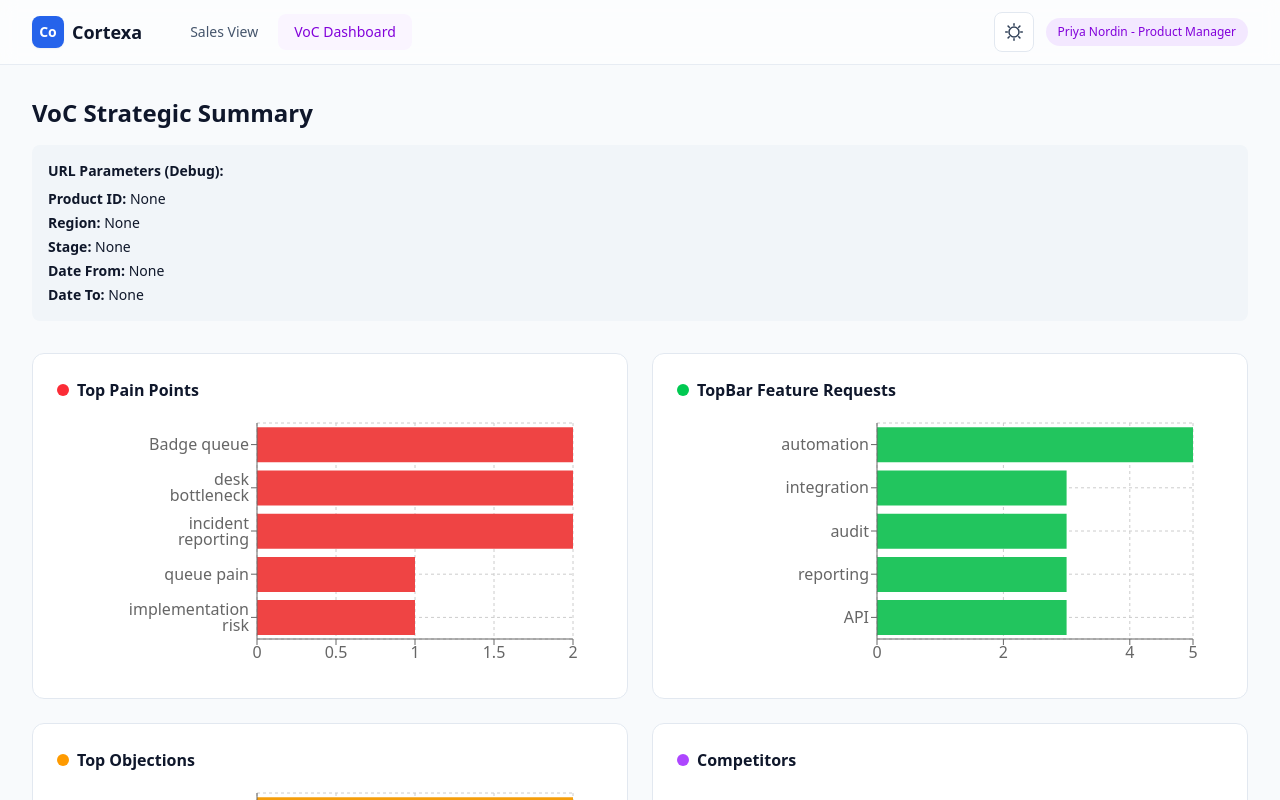
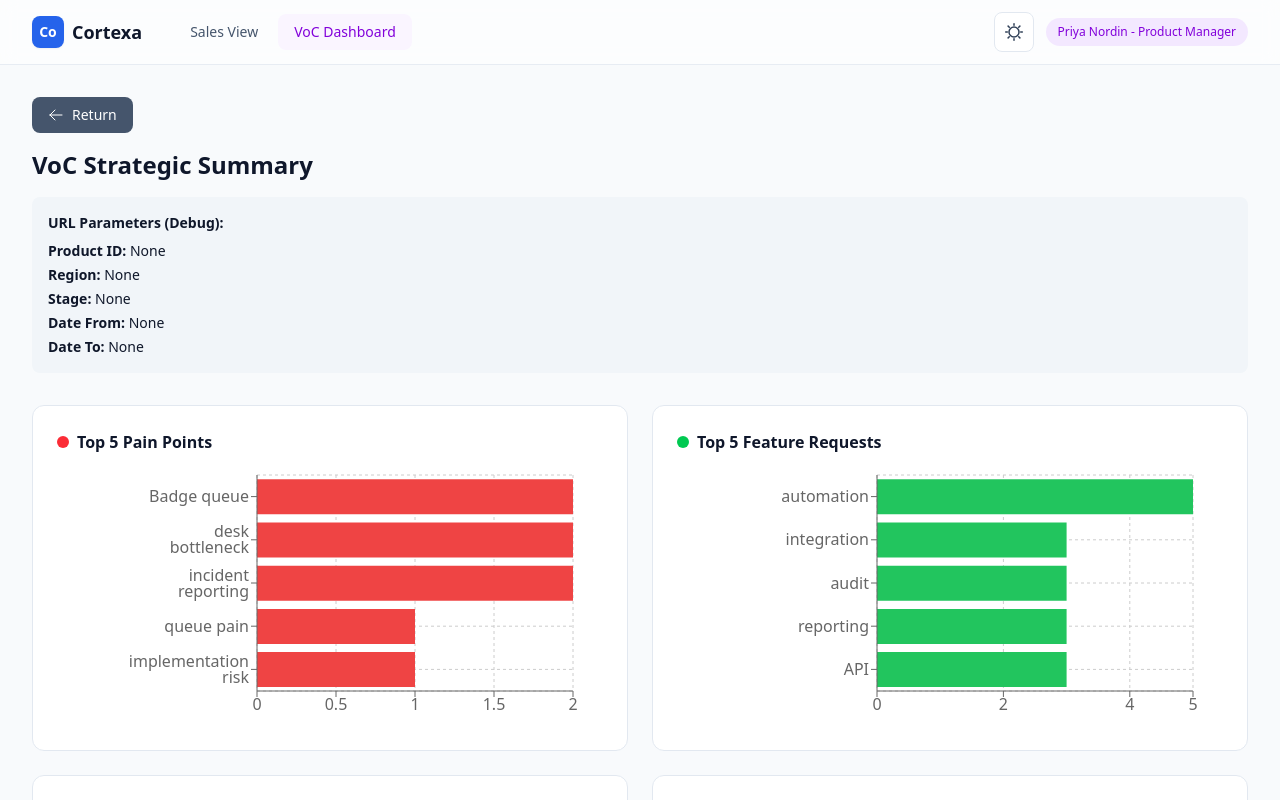
Before and after one commit to Sepideh-stack/hackathon-hid-2, a Next.js app: page /voc/summary in a window 1280 px wide. Shown: the top 800 px of the page. Built offline with nearby package versions, Linux system fonts and the light colour scheme.

Commit message:
UI refinements: update section titles and add return button to summary page

```diff
--- a/src/app/voc/page.tsx
+++ b/src/app/voc/page.tsx
@@ -179,7 +179,7 @@ export default function VocDashboardPage() {
         <div className="bg-white dark:bg-[color:var(--card)] border border-slate-200 dark:border-[color:var(--border)] rounded-xl p-6 animate-fade-in-up">
           <h2 className="font-semibold text-slate-900 dark:text-[color:var(--card-foreground)] mb-4 flex items-center gap-2">
             <span className="w-3 h-3 bg-red-500 rounded-full" />
-            Top Pain Points
+            Pain Points
           </h2>
           <div className="space-y-2">
             {vocData.painPoints.length === 0 ? (
@@ -219,7 +219,7 @@ export default function VocDashboardPage() {
         <div className="bg-white dark:bg-[color:var(--card)] border border-slate-200 dark:border-[color:var(--border)] rounded-xl p-6 animate-fade-in-up [animation-delay:60ms]">
           <h2 className="font-semibold text-slate-900 dark:text-[color:var(--card-foreground)] mb-4 flex items-center gap-2">
             <span className="w-3 h-3 bg-green-500 rounded-full" />
-            Top Feature Requests
+             Feature Requests
           </h2>
           <div className="space-y-2">
             {vocData.featureRequests.length === 0 ? (
@@ -259,7 +259,7 @@ export default function VocDashboardPage() {
         <div className="bg-white dark:bg-[color:var(--card)] border border-slate-200 dark:border-[color:var(--border)] rounded-xl p-6 animate-fade-in-up [animation-delay:120ms]">
           <h2 className="font-semibold text-slate-900 dark:text-[color:var(--card-foreground)] mb-4 flex items-center gap-2">
             <span className="w-3 h-3 bg-amber-500 rounded-full" />
-            Top Objections
+           Objections
           </h2>
           <div className="space-y-2">
             {vocData.objections.length === 0 ? (
--- a/src/app/voc/summary/page.tsx
+++ b/src/app/voc/summary/page.tsx
@@ -1,6 +1,6 @@
 "use client";
 
-import { useSearchParams } from "next/navigation";
+import { useSearchParams, useRouter } from "next/navigation";
 import { useEffect, useState } from "react";
 import { VocData } from "@/lib/types";
 import {
@@ -19,6 +19,7 @@ import {
 
 export default function VocSummaryPage() {
   const searchParams = useSearchParams();
+  const router = useRouter();
 
   const productId = searchParams.get("productId") || "";
   const region = searchParams.get("region") || "";
@@ -28,8 +29,8 @@ export default function VocSummaryPage() {
 
   const [vocData, setVocData] = useState<VocData | null>(null);
 
-  // Chart colors
-  const COLORS = ['#ef4444', '#f97316', '#eab308', '#22c55e', '#3b82f6', '#8b5cf6', '#ec4899'];
+  // Chart colors - Purple gradient with high saturation for top sections
+  const COLORS = ['#7c3aed', '#8b5cf6', '#a78bfa', '#c4b5fd', '#ddd6fe', '#ede9fe', '#f3f4f6'];
 
   // Data transformation functions
   const transformForBarChart = (data: Array<{ text: string; count: number }>) =>
@@ -72,6 +73,19 @@ export default function VocSummaryPage() {
 
   return (
     <div>
+      {/* Return Button */}
+      <div className="mb-4">
+        <button
+          onClick={() => router.push('/voc')}
+          className="px-4 py-2 bg-slate-600 text-white rounded-lg text-sm font-medium hover:bg-slate-700 transition-colors flex items-center gap-2 active:scale-[0.98]"
+        >
+          <svg className="w-4 h-4" fill="none" viewBox="0 0 24 24" strokeWidth={1.5} stroke="currentColor">
+            <path strokeLinecap="round" strokeLinejoin="round" d="M10.5 19.5L3 12m0 0l7.5-7.5M3 12h18" />
+          </svg>
+          Return
+        </button>
+      </div>
+
       <div className="mb-8">
         <h1 className="text-2xl font-bold text-slate-900 dark:text-[color:var(--foreground)] animate-fade-in-up">VoC Strategic Summary</h1>
 
@@ -115,7 +129,7 @@ export default function VocSummaryPage() {
         <div className="bg-white dark:bg-[color:var(--card)] border border-slate-200 dark:border-[color:var(--border)] rounded-xl p-6 animate-fade-in-up">
           <h2 className="font-semibold text-slate-900 dark:text-[color:var(--card-foreground)] mb-4 flex items-center gap-2">
             <span className="w-3 h-3 bg-red-500 rounded-full" />
-            Top Pain Points
+            Top 5 Pain Points
           </h2>
           <div className="h-64">
             {vocData.painPoints.length === 0 ? (
@@ -142,7 +156,7 @@ export default function VocSummaryPage() {
         <div className="bg-white dark:bg-[color:var(--card)] border border-slate-200 dark:border-[color:var(--border)] rounded-xl p-6 animate-fade-in-up [animation-delay:60ms]">
           <h2 className="font-semibold text-slate-900 dark:text-[color:var(--card-foreground)] mb-4 flex items-center gap-2">
             <span className="w-3 h-3 bg-green-500 rounded-full" />
-            TopBar Feature Requests
+            Top 5 Feature Requests
           </h2>
           <div className="h-64">
             {vocData.featureRequests.length === 0 ? (
@@ -169,7 +183,7 @@ export default function VocSummaryPage() {
         <div className="bg-white dark:bg-[color:var(--card)] border border-slate-200 dark:border-[color:var(--border)] rounded-xl p-6 animate-fade-in-up [animation-delay:120ms]">
           <h2 className="font-semibold text-slate-900 dark:text-[color:var(--card-foreground)] mb-4 flex items-center gap-2">
             <span className="w-3 h-3 bg-amber-500 rounded-full" />
-            Top Objections
+            Top 5 Objections
           </h2>
           <div className="h-64">
             {vocData.objections.length === 0 ? (
```
